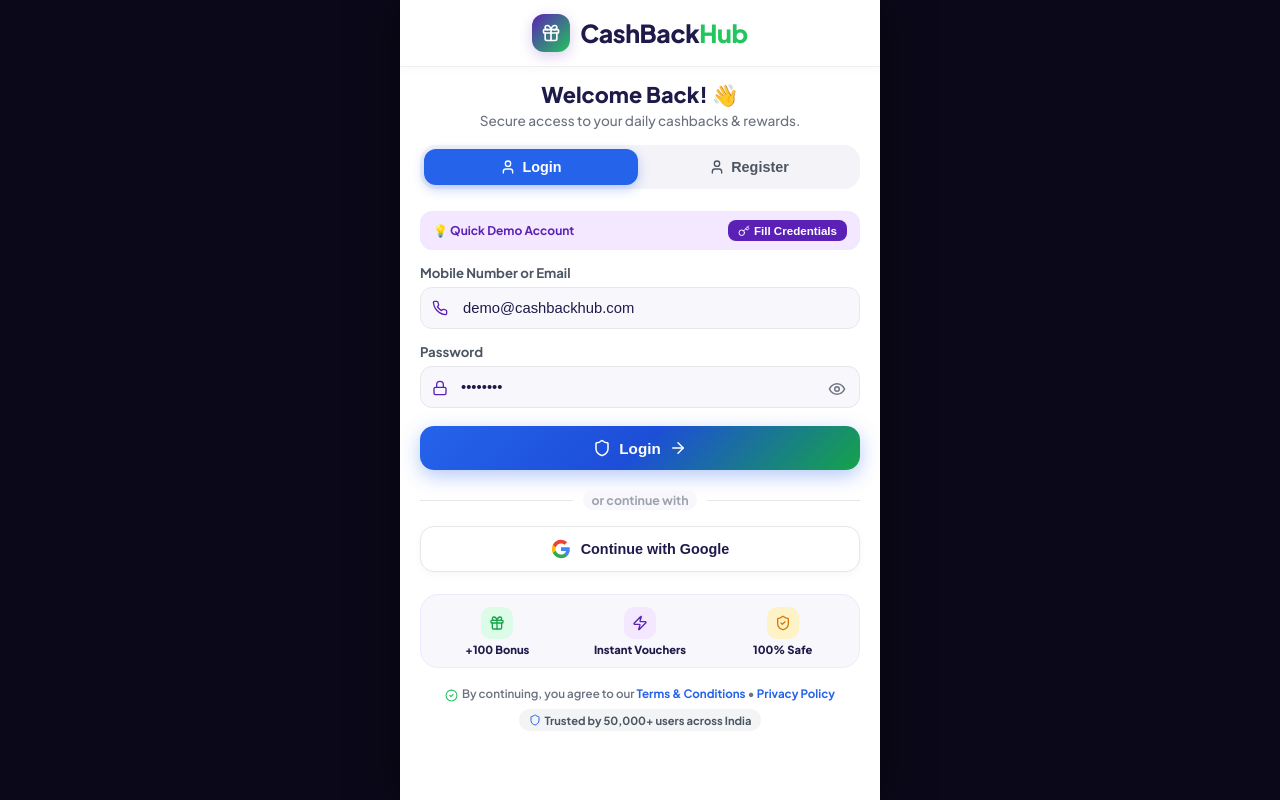
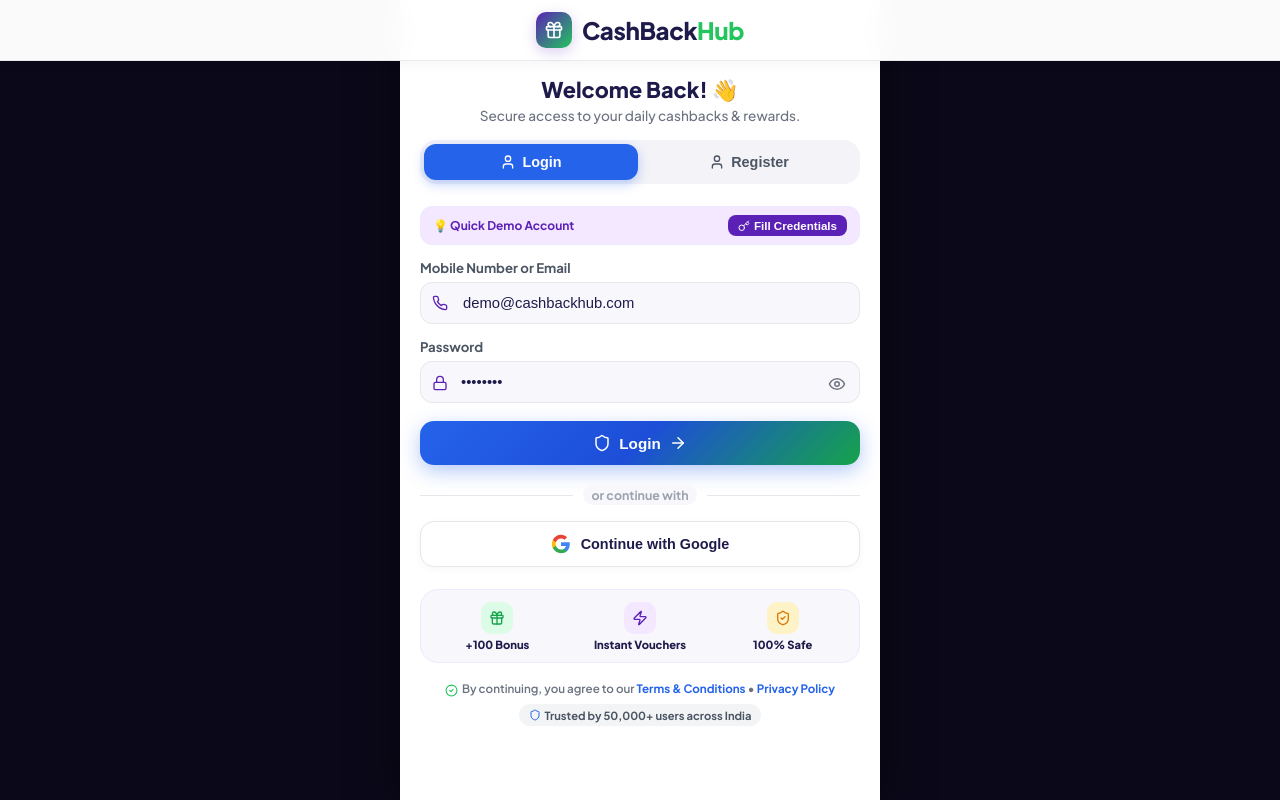
Before and after one commit to gouravboga12-rgb/cashbackhub, a React (Create React App) app in the folder web/: page / in a window 1280 px wide. Built offline with nearby package versions, Linux system fonts and the light colour scheme; no server answers; the HTML template or start-up script is replaced by a standard one.

Commit message:
fix(web): use position fixed for top company header so it stays permanently pinned when scrolling

```diff
--- a/web/src/pages/Landing/Login.jsx
+++ b/web/src/pages/Landing/Login.jsx
@@ -136,35 +136,37 @@ export default function Login({ onLoginSuccess, initialTab = 'login' }) {
   return (
     <div style={{ background: '#FFFFFF', minHeight: '100vh', display: 'flex', flexDirection: 'column', width: '100%', boxSizing: 'border-box' }}>
 
-      {/* Fixed Sticky Top Company Name & Brand Header */}
+      {/* Fixed Top Company Name & Brand Header */}
       <header style={{
-        position: 'sticky',
+        position: 'fixed',
         top: 0,
-        zIndex: 50,
-        background: 'rgba(255, 255, 255, 0.95)',
-        backdropFilter: 'blur(12px)',
-        WebkitBackdropFilter: 'blur(12px)',
-        borderBottom: '1px solid rgba(229, 231, 235, 0.6)',
-        padding: '14px 16px',
+        left: 0,
+        right: 0,
+        zIndex: 1000,
+        background: 'rgba(255, 255, 255, 0.98)',
+        backdropFilter: 'blur(16px)',
+        WebkitBackdropFilter: 'blur(16px)',
+        borderBottom: '1px solid rgba(229, 231, 235, 0.8)',
+        padding: '12px 16px',
         display: 'flex',
         alignItems: 'center',
         justifyContent: 'center',
         width: '100%',
         boxSizing: 'border-box',
-        boxShadow: '0 2px 10px rgba(0, 0, 0, 0.03)'
+        boxShadow: '0 2px 12px rgba(0, 0, 0, 0.05)'
       }}>
         <div style={{ display: 'inline-flex', alignItems: 'center', justifyContent: 'center', gap: '10px' }}>
-          <div style={{ width: '38px', height: '38px', borderRadius: '12px', background: 'linear-gradient(135deg, #5B21B6 0%, #22C55E 100%)', display: 'flex', alignItems: 'center', justifyContent: 'center', boxShadow: '0 4px 14px rgba(91,33,182,0.22)', flexShrink: 0 }}>
+          <div style={{ width: '36px', height: '36px', borderRadius: '10px', background: 'linear-gradient(135deg, #5B21B6 0%, #22C55E 100%)', display: 'flex', alignItems: 'center', justifyContent: 'center', boxShadow: '0 4px 14px rgba(91,33,182,0.22)', flexShrink: 0 }}>
             <Gift color="#FFF" size={20} />
           </div>
-          <h1 style={{ color: '#1E1B4B', fontSize: '1.55rem', fontWeight: 800, margin: 0, letterSpacing: '-0.4px', lineHeight: 1 }}>
+          <h1 style={{ color: '#1E1B4B', fontSize: '1.5rem', fontWeight: 800, margin: 0, letterSpacing: '-0.4px', lineHeight: 1 }}>
             CashBack<span style={{ color: '#22C55E' }}>Hub</span>
           </h1>
         </div>
       </header>
 
       {/* Main Content Area */}
-      <div style={{ flex: 1, display: 'flex', flexDirection: 'column', alignItems: 'center', justifyContent: 'flex-start', padding: '14px 16px 30px 16px', boxSizing: 'border-box', width: '100%' }}>
+      <div style={{ flex: 1, display: 'flex', flexDirection: 'column', alignItems: 'center', justifyContent: 'flex-start', padding: '76px 16px 30px 16px', boxSizing: 'border-box', width: '100%' }}>
         <div style={{ maxWidth: '440px', width: '100%', padding: '0' }}>
 
           <div style={{ textAlign: 'center', marginBottom: '16px' }}>
```
